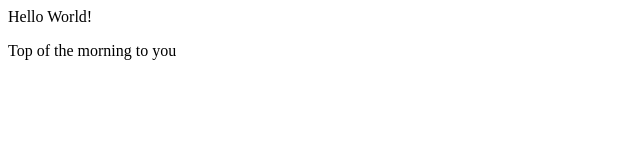
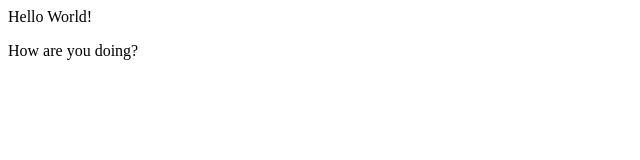
Before and after one commit to GlorpusMaximus/Git-Tutorial-Challenge, a plain HTML site: page index.html in a window 1280 px wide. Shown: the full height of the page, 0-640 px from the left. Drawn offline with Linux system fonts and the light colour scheme.

Commit message:
Added how are you to index.html

```diff
--- a/index.html
+++ b/index.html
@@ -1,2 +1,2 @@
 <div>Hello World!</div>
-<p>Top of the morning to you</p>
+<p>How are you doing?</p>
```
